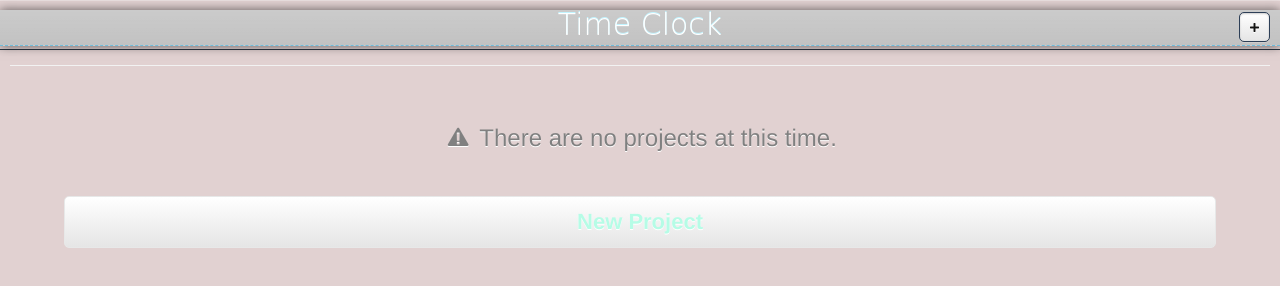
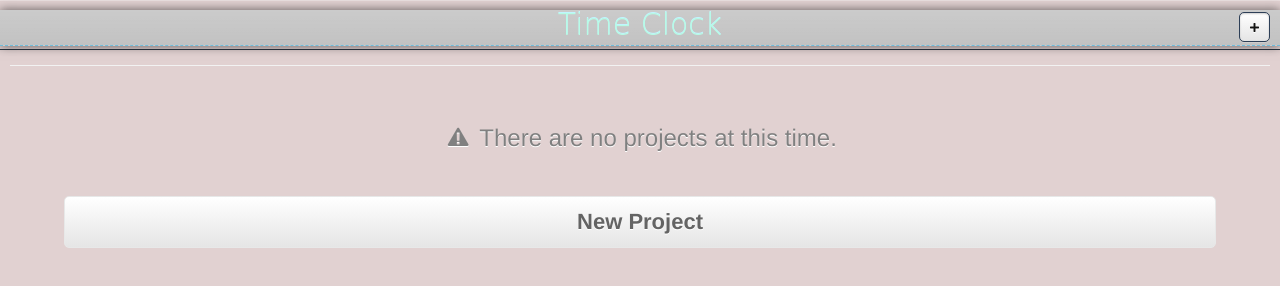
Before and after one commit to serrahtonin/finalProject, a plain HTML site: page index.html in a window 1280 px wide. Drawn offline with nearby package versions, Linux system fonts and the light colour scheme; a web font is replaced by a local one.

Commit message:
flipclock
was flipping white. took forever to realize the color i changed from the
index transferred to the color behind the clock

```diff
--- a/assets/css/themes/apple.css
+++ b/assets/css/themes/apple.css
@@ -1566,9 +1566,9 @@ body {
   margin: -10px;
   -webkit-tap-highlight-color: rgba(0, 0, 0, 0);
   -webkit-transform: translateZ(0);
-  background-color: whitesmoke;
+  background-color: (165, 237, 240);
   color: #262626;
-  text-shadow: white 0 1px 0;
+  text-shadow: rgb(67, 74, 87) 0 1px 0;
 }
 /* line 265, ../scss/include/_skeleton.scss */
 #jqt ul li a.active {
@@ -1944,7 +1944,7 @@ body {
 	font-size: 30px;
 	font-family: 'Oleo Script Swash Caps', cursive;
 	line-height: 1em;
-	color: rgb(255,255,255);
+	color: rgb(182, 252, 230);
 	text-shadow: 0 -1px 0 rgb(193, 244, 255);
 	box-shadow: 0 0 10px rgba(0, 0, 0, .6);
 	text-decoration: none;
@@ -1968,7 +1968,7 @@ body {
 	box-shadow: none;
 	border: 1px solid rgb(231, 232, 232) !important;
 	margin: .5em;
-	color: rgb(182, 252, 230) !important;
+	color: rgb(100, 100, 100) !important;
 }
 
 #jqt, h2, h3, h4, h5, h6 { font-family: 'Ubuntu', sans-serif; }
```
